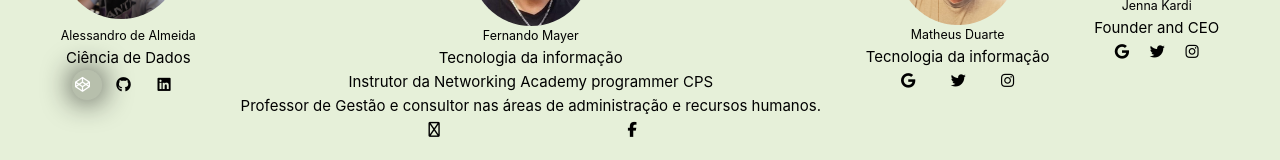
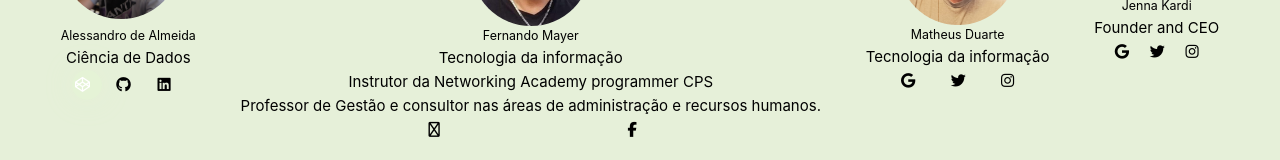
Before and after one commit to AlessandrodeAlmeida2/buscaPet, a Vue app in the folder my-app/: page /about in a window 1280 px wide. In both pictures the pointer is over the link 87 px from the left and 567 px from the top of the page. Shown: the part 483-643 px from the top of the page. Built offline with nearby package versions, Linux system fonts and the light colour scheme; no server answers.

Commit message:
update icons

```diff
--- a/my-app/src/components/AboutView.vue
+++ b/my-app/src/components/AboutView.vue
@@ -307,9 +307,9 @@ export default {
 
 .flex-img a:hover, .flex-img2 a:hover {
   color: white;
-  background-color: rgba(0, 0, 0, 0.205);
+  background-color: rgba(227, 255, 208, 0.205);
   border-radius: 50%;
-  box-shadow: 0 0 30px rgba(0, 0, 0, 0.9);
+  box-shadow: 0 0 30px rgba(227, 255, 208, 0.205);
 }
 
 .image-about {
```
